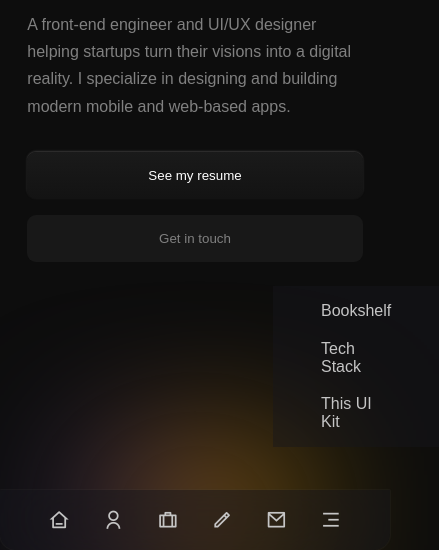
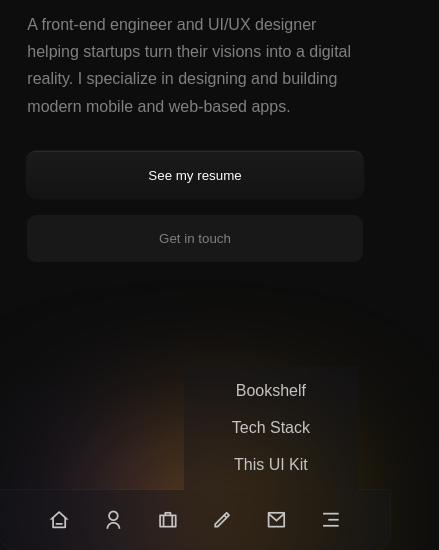
Before and after one commit to ahmedalkholi/modern-portfolio-v1, a plain HTML site: page index.html in a window 390 px wide. Both pictures are taken after a click on the item 330 px from the left and 814 px from the top of the page. Shown: the part 294-844 px from the top of the page, 439 px wide, since content can reach past the window. Drawn offline with nearby package versions, Linux system fonts and the light colour scheme.

Commit message:
fix: fixed the more slide and added some animation

```diff
--- a/CSS/header.css
+++ b/CSS/header.css
@@ -1,13 +1,21 @@
 .more-slide {
     position: absolute;
-    top: var(--header-height);
-    left: 30%;
+    top: 100%;
+    right: 0;
     background-color: var(--header-clr);
     padding: 1rem 3rem;
-    display: none;
+    max-height: 0;
+    opacity: 0;
+    overflow: hidden;
+    transition: max-height .3s ease-in-out, opacity .3s ease-in-out .1s;
+    -webkit-transition: max-height .3s ease-in-out, opacity .3s ease-in-out .1s;
+    -moz-transition: max-height .3s ease-in-out, opacity .3s ease-in-out .1s;
+    -ms-transition: max-height .3s ease-in-out, opacity .3s ease-in-out .1s;
+    -o-transition: max-height .3s ease-in-out, opacity .3s ease-in-out .1s;
 }
 .more-slide.active {
-    display: block;
+    max-height: 500px;
+    opacity: 1;
     z-index: 10000;
 }
 .more:hover {
@@ -50,6 +58,8 @@ nav {
     display: flex;
     align-items: center;
     gap: 3rem;
+    position: relative;
+    height: var(--header-height);
 }
 nav ul {
     color: var(--link-clr);
@@ -128,8 +138,8 @@ nav ul {
     }
     .more-slide {
         top: unset;
-        bottom: calc(var(--header-height) + 2.7rem);
-        left: 70%;
-        width: fit-content
+        bottom: 100%;
+        left: unset;
+        right: 0;
     }
 }
--- a/index.html
+++ b/index.html
@@ -29,19 +29,6 @@
     </div>
     <div class="logo-container-phone">
         <div class="logo"></div>
-    </div>
-    <div class="more-slide">
-        <ul>
-            <li>
-                <a href="bookshelf">Bookshelf</a>
-            </li>
-            <li>
-                <a href="techStack">Tech Stack</a>
-            </li>
-            <li>
-                <a href="thisuikit">This UI Kit</a>
-            </li>
-        </ul>
     </div>
     <header>
         <nav>
@@ -96,6 +83,19 @@
                     <i class="ri-menu-3-line"></i>
                 </li>
             </ul>
+            <div class="more-slide">
+                <ul>
+                    <li>
+                        <a href="bookshelf">Bookshelf</a>
+                    </li>
+                    <li>
+                        <a href="techStack">Tech Stack</a>
+                    </li>
+                    <li>
+                        <a href="thisuikit">This UI Kit</a>
+                    </li>
+                </ul>
+            </div>
         </nav>
         <div class="header-icons">
             <ul class="social">
```
